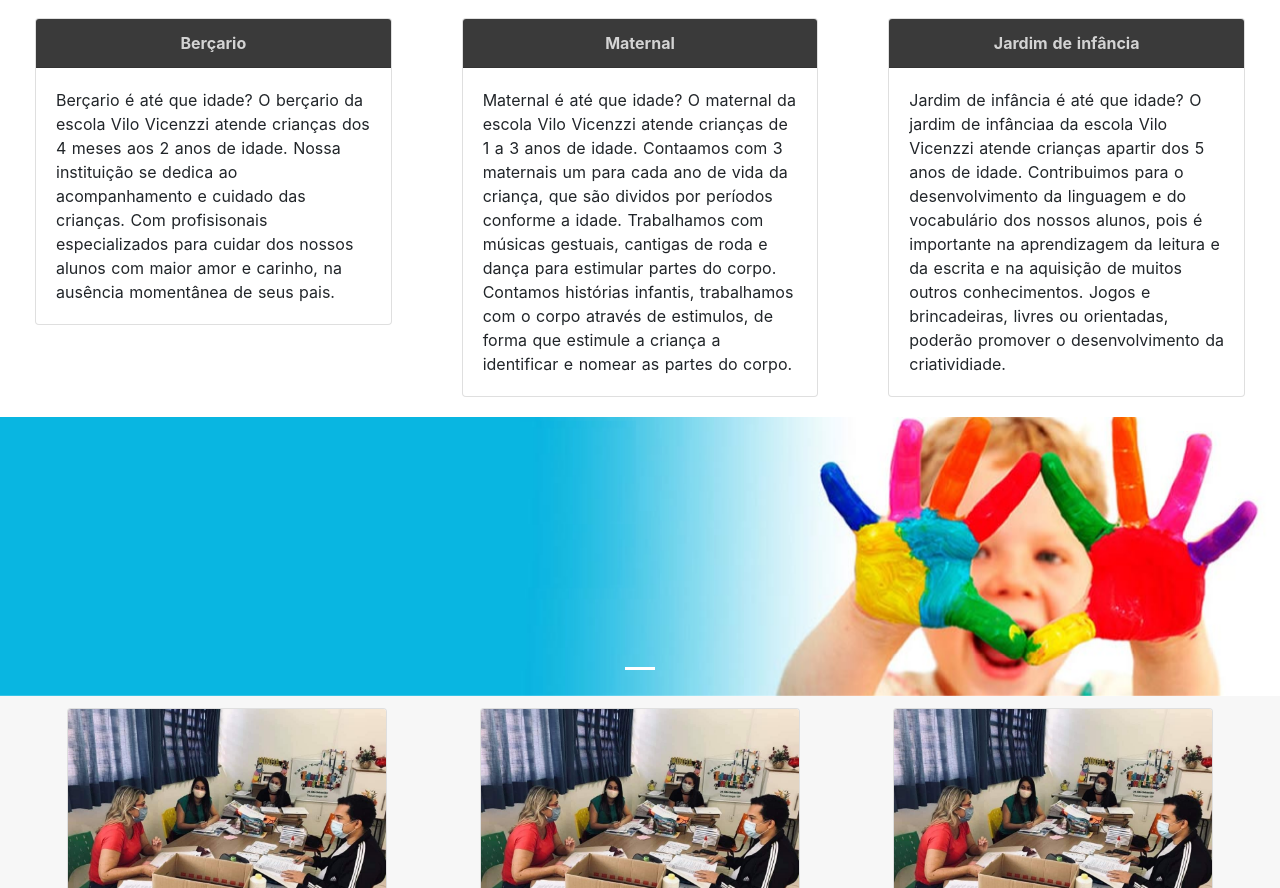
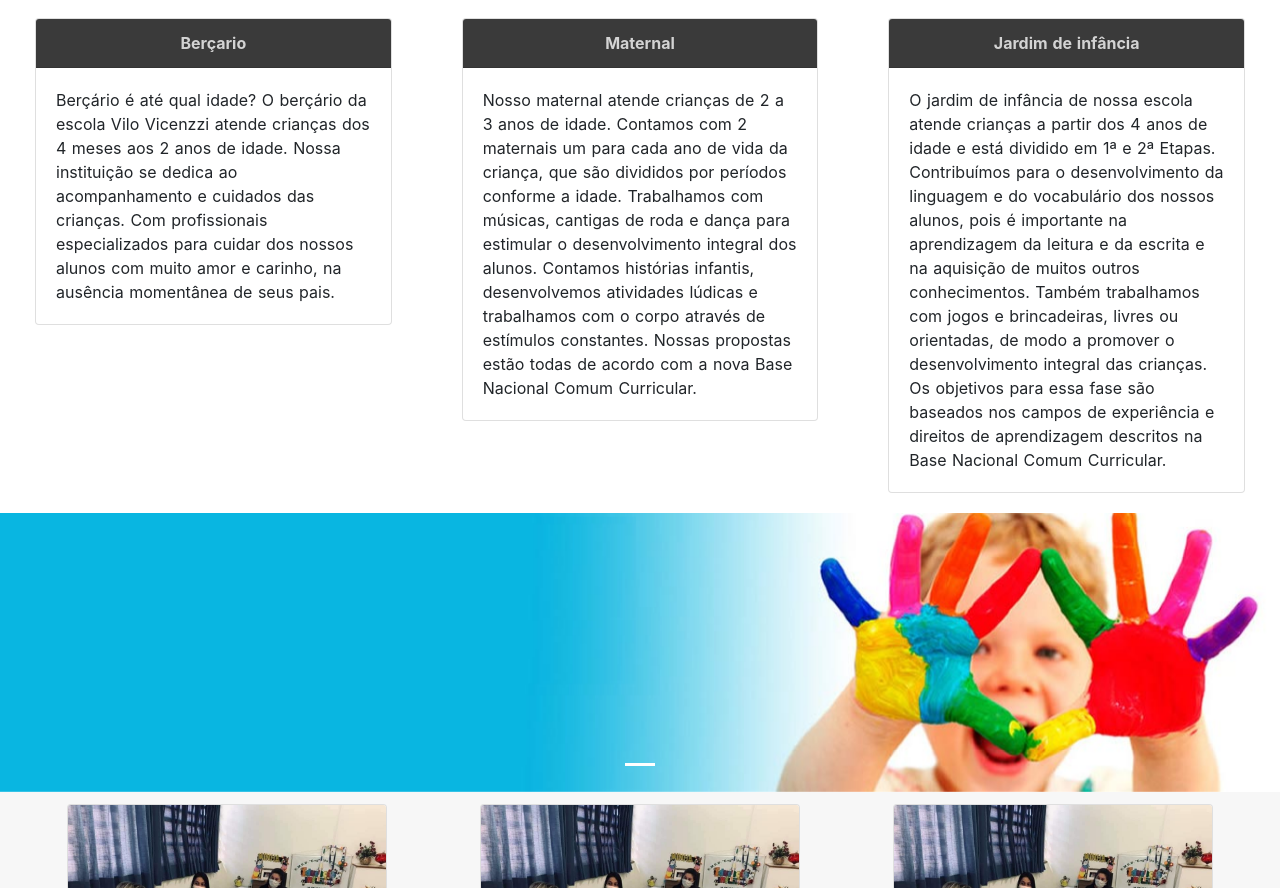
Before and after one commit to BrSouza98/webpage-vilo-vincenzzi, a Nuxt app: page / in a window 1280 px wide. Shown: the part 1160-2048 px from the top of the page. Built offline with nearby package versions, Linux system fonts and the light colour scheme.

Commit message:
Correção texto cards

```diff
--- a/pages/index.vue
+++ b/pages/index.vue
@@ -55,8 +55,10 @@
           <card
             titulo="Berçario"
             alt="card de apresentacao"
-            texto="Berçario é até que idade? O berçario da escola Vilo Vicenzzi atende crianças dos 4 meses aos 2 anos de idade. Nossa instituição se dedica ao acompanhamento
-            e cuidado das crianças. Com profisisonais especializados para cuidar dos nossos alunos com maior amor e carinho, na ausência momentânea de seus pais."
+            texto="Berçário é até qual idade? O berçário da escola Vilo Vicenzzi atende crianças
+            dos 4 meses aos 2 anos de idade. Nossa instituição se dedica ao acompanhamento e cuidados das crianças.
+            Com profissionais especializados para cuidar dos nossos alunos com muito amor e carinho,
+            na ausência momentânea de seus pais."
           ></card>
         </b-col>
 
@@ -64,9 +66,12 @@
           <card
             titulo="Maternal"
             alt="card de apresentacao"
-            texto="Maternal é até que idade? O maternal da escola Vilo Vicenzzi atende crianças de 1 a 3 anos de idade. Contaamos com 3 maternais um para cada ano de vida da criança,
-            que são dividos por períodos conforme a idade. Trabalhamos com músicas gestuais, cantigas de roda e dança para estimular partes do corpo. Contamos histórias infantis, trabalhamos
-            com o corpo através de estimulos, de forma que estimule a criança a identificar e nomear as partes do corpo."
+            texto="Nosso maternal atende crianças de 2 a 3 anos de idade.
+            Contamos com 2 maternais um para cada ano de vida da criança, que são divididos por períodos
+            conforme a idade. Trabalhamos com músicas, cantigas de roda e dança para estimular o
+            desenvolvimento integral dos alunos. Contamos histórias infantis,
+            desenvolvemos atividades lúdicas e trabalhamos com o corpo através de estímulos constantes.
+            Nossas propostas estão todas de acordo com a nova Base Nacional Comum Curricular."
           ></card>
         </b-col>
 
@@ -74,9 +79,13 @@
           <card
             titulo="Jardim de infância"
             alt="card de apresentacao"
-            texto="Jardim de infância é até que idade? O jardim de infânciaa da escola Vilo Vicenzzi atende crianças apartir dos 5 anos de idade. Contribuimos para o desenvolvimento da linguagem e do vocabulário
-             dos nossos alunos, pois é importante na aprendizagem da leitura e da escrita e na aquisição de muitos outros conhecimentos. Jogos e brincadeiras, livres ou orientadas, poderão
-             promover o desenvolvimento da criatividiade."
+            texto="O jardim de infância de nossa escola atende crianças a partir dos 4 anos de idade
+            e está dividido em 1ª e 2ª Etapas. Contribuímos para o desenvolvimento da linguagem e do
+            vocabulário dos nossos alunos, pois é importante na aprendizagem da leitura e da escrita e
+            na aquisição de muitos outros conhecimentos. Também trabalhamos com jogos e brincadeiras,
+            livres ou orientadas, de modo a promover o desenvolvimento integral das crianças.
+            Os objetivos para essa fase são baseados nos campos de experiência e direitos de
+            aprendizagem descritos na Base Nacional Comum Curricular."
           ></card>
         </b-col>
       </b-row>
```
